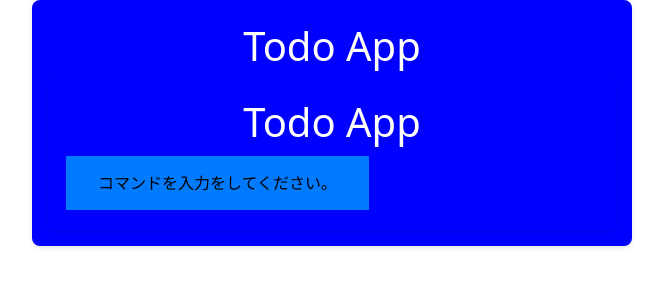
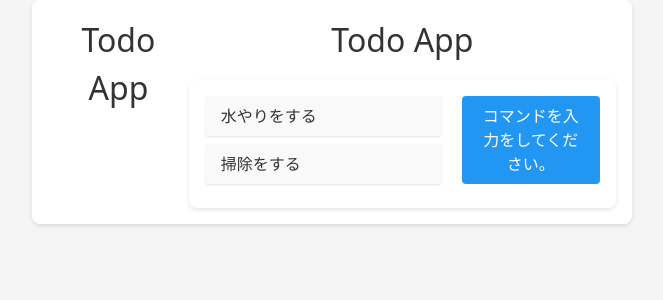
Before and after one commit to sharp231/my-todo, a Next.js app: page /TodoApp in a window 1280 px wide. Shown: the top 300 px of the page, without its empty margins (308-971 px from the left). Built offline with nearby package versions, Linux system fonts and the light colour scheme.

Commit message:
🚸 💄

```diff
--- a/src/pages/TodoApp.js
+++ b/src/pages/TodoApp.js
@@ -4,7 +4,7 @@ import TodoApp from '.';
 
 export default function Home() {
   return (
-    <div className="container">
+    <div className='container'>
       <h1>Todo App</h1>
       <TodoApp />
     </div>
--- a/src/pages/_document.js
+++ b/src/pages/_document.js
@@ -1,8 +1,8 @@
-import { Html, Head, Main, NextScript } from "next/document";
+import { Html, Head, Main, NextScript } from 'next/document';
 
 export default function Document() {
   return (
-    <Html lang="en">
+    <Html lang='en'>
       <Head />
       <body>
         <Main />
--- a/src/pages/index.js
+++ b/src/pages/index.js
@@ -1,5 +1,4 @@
 import React, { useState } from 'react';
-// import '../styles/globals.css';
 
 const TodoApp = () => {
   const [todos, setTodos] = useState(['水やりをする', '掃除をする']);
@@ -14,11 +13,11 @@ const TodoApp = () => {
   };
 
   const handleListTodos = () => {
-    console.log('********');
+    console.log('*********');
     todos.forEach((todo, index) => {
       console.log(`${index}: ${todo}`);
     });
-    console.log('********');
+    console.log('*********');
   };
 
   const handleDeleteTodo = () => {
@@ -26,18 +25,29 @@ const TodoApp = () => {
     if (!Number.isNaN(index) && index >= 0 && index < todos.length) {
       const deletedTodo = todos.splice(index, 1);
       setTodos([...todos]);
-      console.log(`${deletedTodo[0]}が削除されました`);
+      console.lxog(`${deletedTodo[0]}が削除されました`);
     } else {
       console.log('有効なインデックスを入力してください');
     }
   };
 
-  const handleCommand = () => {
+  const handleCommandInput = () => {
     let input = prompt('コマンドを入力してください(new, list, delete, quit)');
-    while (input !== 'new' && input !== 'list' && input !== 'delete' && input !== 'quit' && input !== 'q') {
+    while (
+      input !== 'new' &&
+      input !== 'list' &&
+      input !== 'delete' &&
+      input !== 'quit' &&
+      input !== 'q'
+    ) {
       console.log('コマンドが間違っています(new, list, delete, quit)');
       input = prompt('コマンドを入力してください(new, list, delete, quit)');
     }
+    return input;
+  };
+
+  const handleCommand = () => {
+    const input = handleCommandInput();
     if (input === 'new') {
       handleNewTodo();
     } else if (input === 'list') {
@@ -50,20 +60,31 @@ const TodoApp = () => {
     setCommand(input);
   };
 
-
   return (
-    <div>
-      <button onClick={handleCommand}>コマンドを入力をしてください。</button>
+    <div className='container'>
+      <div className='left-container'>
+        <ul className='todoList'>
+          {todos.map((todo, index) => (
+            <li key={index} className='todoItem'>
+              <span>{todo}</span>
+            </li>
+          ))}
+        </ul>
+      </div>
+      <div className='right-container'>
+        <button className='commandButton' onClick={handleCommand}>
+          コマンドを入力をしてください。
+        </button>
+      </div>
     </div>
   );
 };
 
-
 export default function Home() {
-  return(
-    <div className="container">
+  return (
+    <div className='app-container'>
       <h1>Todo App</h1>
-      <TodoApp/>
+      <TodoApp />
     </div>
   );
 }
--- a/src/styles/globals.css
+++ b/src/styles/globals.css
@@ -16,40 +16,28 @@
   }
 } */
 
+/* 全体の背景色 */
 body {
-  color: rgb(var(--foreground-rgb));
-  background: linear-gradient(
-      to bottom,
-      transparent,
-      rgb(var(--background-end-rgb))
-    )
-    rgb(var(--background-start-rgb));
+  background-color: #f5f5f5;
+  color: #333;
 }
 
+/* ヘッダー */
 h1 {
-  font-size: 2.5em;
+  font-size: 2rem;
   text-align: center;
-  color: white;
+  color: #333;
+  margin-bottom: 1rem;
 }
 
-@layer utilities {
-  .text-balance {
-    text-wrap: balance;
-  }
-}
-
+/* コンテナ */
 .container {
   max-width: 600px;
   margin: 0 auto;
   padding: 1rem;
-  background-color: blue;
+  background-color: #fff;
   border-radius: 8px;
   box-shadow: 0 2px 4px rgba(0, 0, 0, 0.1);
-}
-
-.heading {
-  text-align: center;
-  margin-bottom: 1rem;
 }
 
 .todoList {
@@ -63,132 +51,104 @@ h1 {
   align-items: center;
   justify-content: space-between;
   padding: 0.5rem 1rem;
-  background-color: #efefef;
+  background-color: #f9f9f9;
   border-radius: 4px;
   box-shadow: 0 1px 2px rgba(0, 0, 0, 0.1);
   margin-bottom: 0.5rem;
 }
 
-.todoItem button {
-  background-color: #f44336;
+.todoItem span {
+  color: #333;
+}
+
+.container {
+  display: flex;
+  justify-content: space-between;
+  align-items: flex-start;
+}
+
+.left-container {
+  width: 60%;
+}
+
+.right-container {
+  width: 35%;
+}
+
+.commandButton {
+  display: block;
+  width: 100%;
+  padding: 0.5rem 1rem;
+  background-color: #2196f3;
+  color: #fff;
+  border: none;
+  border-radius: 4px;
+  cursor: pointer;
+  font-size: 1rem;
+}
+
+.todoList {
+  list-style: none;
+  padding: 0;
+  margin: 0;
+}
+
+.todoItem {
+  display: flex;
+  align-items: center;
+  justify-content: space-between;
+  padding: 0.5rem 1rem;
+  background-color: #f9f9f9;
+  border-radius: 4px;
+  box-shadow: 0 1px 2px rgba(0, 0, 0, 0.1);
+  margin-bottom: 0.5rem;
+}
+
+.todoItem span {
+  color: #333;
+}
+
+/* .todoItem button {
+  background-color: #e53935;
   color: #fff;
   border: none;
   border-radius: 4px;
   padding: 0.25rem 0.5rem;
   cursor: pointer;
-}
+} */
 
-.todoForm {
+/* .todoForm {
   display: flex;
   margin-bottom: 1rem;
-}
+} */
 
-.todoForm input {
+/* .todoForm input {
   flex: 1;
   padding: 0.5rem;
   border: 1px solid #ccc;
   border-radius: 4px;
   font-size: 1rem;
-}
+} */
 
-.todoForm button {
+/* .todoForm button {
   background-color: #4caf50;
-  color: #ccc;
+  color: #fff;
   border: none;
   border-radius: 4px;
   padding: 0.5rem 1rem;
   margin-left: 0.5rem;
   cursor: pointer;
-}
+} */
 
-.commandButton {
+/* コマンドボタン */
+/* .commandButton {
   display: block;
-  margin: 0 auto;
+  margin: 1rem auto 0;
   padding: 0.5rem 1rem;
-  background-color: #0070f3;
-  color: red;
+  background-color: #2196f3;
+  color: #fff;
   border: none;
   border-radius: 4px;
   cursor: pointer;
 }
-
-button {
-  padding: 0;
-  font-family: inherit;
-  appearance: none;
-  cursor: pointer;
-  background-color: transparent;
-  border: none;
-  background-color: #007BFF;
-  color: black;
-  border: none;
-  padding: 15px 32px;
-  text-align: center;
-  text-decoration: none;
-  display: inline-block;
-  font-size: 16px;
-  margin: 4px 2px;
-  cursor: pointer;
-}
-
-button:hover {
-  background-color: whitesmoke;
-}
-
-
-
-.buttonOutlineGradient {
-  background: linear-gradient(135deg, #6fa24a, #15a1cc);
-}
-
-.buttonOutlineGradient::before {
-  background: linear-gradient(135deg, #6fa24a, #15a1cc);
-  filter: blur(8px);
-  border-radius: 32px;
-  opacity: 0;
-}
-
-@media (any-hover: hover) {
-  .buttonOutlineGradient::before {
-    transition: opacity 0.2s;
-    will-change: filter;
-  }
-
-  .buttonOutlineGradient:hover::before {
-    opacity: 1;
-  }
-}
-
-a {
-  color: inherit;
-  text-decoration: none;
-}
-
-
-
-.buttonNeumorphism {
-  display: flex;
-  align-items: center;
-  justify-content: center;
-  width: 80px;
-  aspect-ratio: 1;
-  color: #222;
-  background-color: #efefef;
-  border-radius: 50%;
-  box-shadow: -4px -4px 8px #fff, 4px 4px 8px rgba(0, 0, 0, 0.24);
-}
-
-@media (any-hover: hover) {
-  .buttonNeumorphism {
-    transition: box-shadow 0.2s;
-  }
-
-  .buttonNeumorphism:hover {
-    box-shadow: -2px -2px 4px #fff, 2px 2px 4px rgba(0, 0, 0, 0.24);
-  }
-
-  .buttonNeumorphism:active {
-    background-color: #ebebeb;
-    box-shadow: inset 4px 4px 8px rgba(0, 0, 0, 0.16);
-  }
-}
+ */
```
Also changed, not shown: src/pages/_app.js (line endings or trailing spaces).
